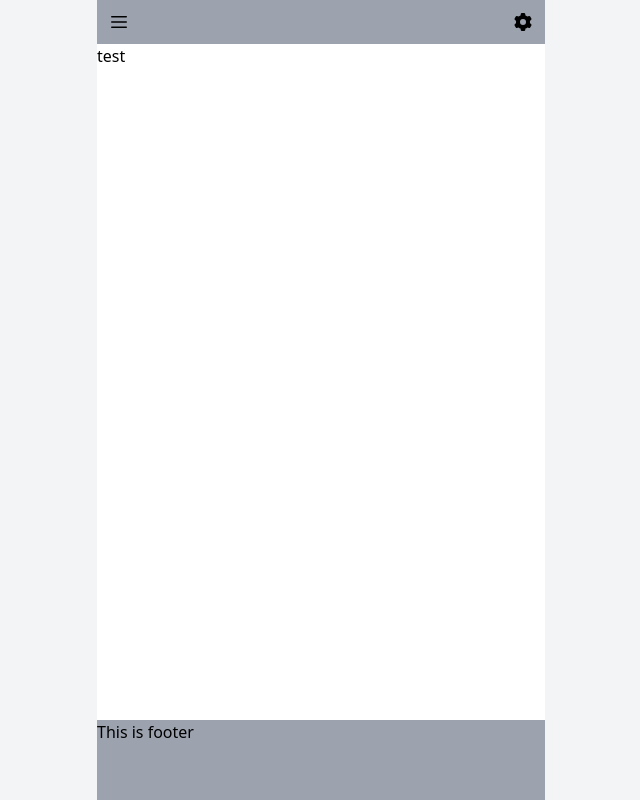
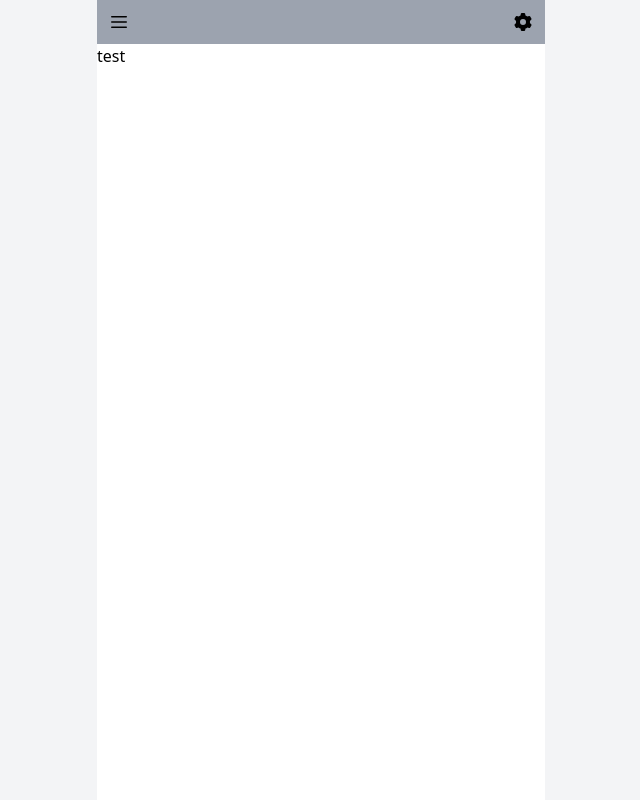
Before and after one commit to Jo-Jee/web-ledger, a Next.js app: page / in a window 1280 px wide. Shown: the whole page, without its empty margins (319-959 px from the left). Built offline with nearby package versions, Linux system fonts and the light colour scheme.

Commit message:
footer page마다 다를 예정이라 제거

```diff
--- a/src/app/layout.tsx
+++ b/src/app/layout.tsx
@@ -1,5 +1,4 @@
 import Header from '@/components/Header'
-import Footer from '@components/Footer'
 import './globals.css'
 
 export const metadata = {
@@ -18,7 +17,6 @@ export default function RootLayout({
         <div className="flex flex-col max-w-md w-full bg-white">
           <Header />
           <section className="flex-1">{children}</section>
-          <Footer />
         </div>
       </body>
     </html>
--- a/src/components/Footer.tsx
+++ /dev/null
@@ -1,7 +0,0 @@
-export default function Footer() {
-  return (
-    <footer className="h-20 bg-gray-400 w-full self-baseline">
-      This is footer
-    </footer>
-  )
-}
```
